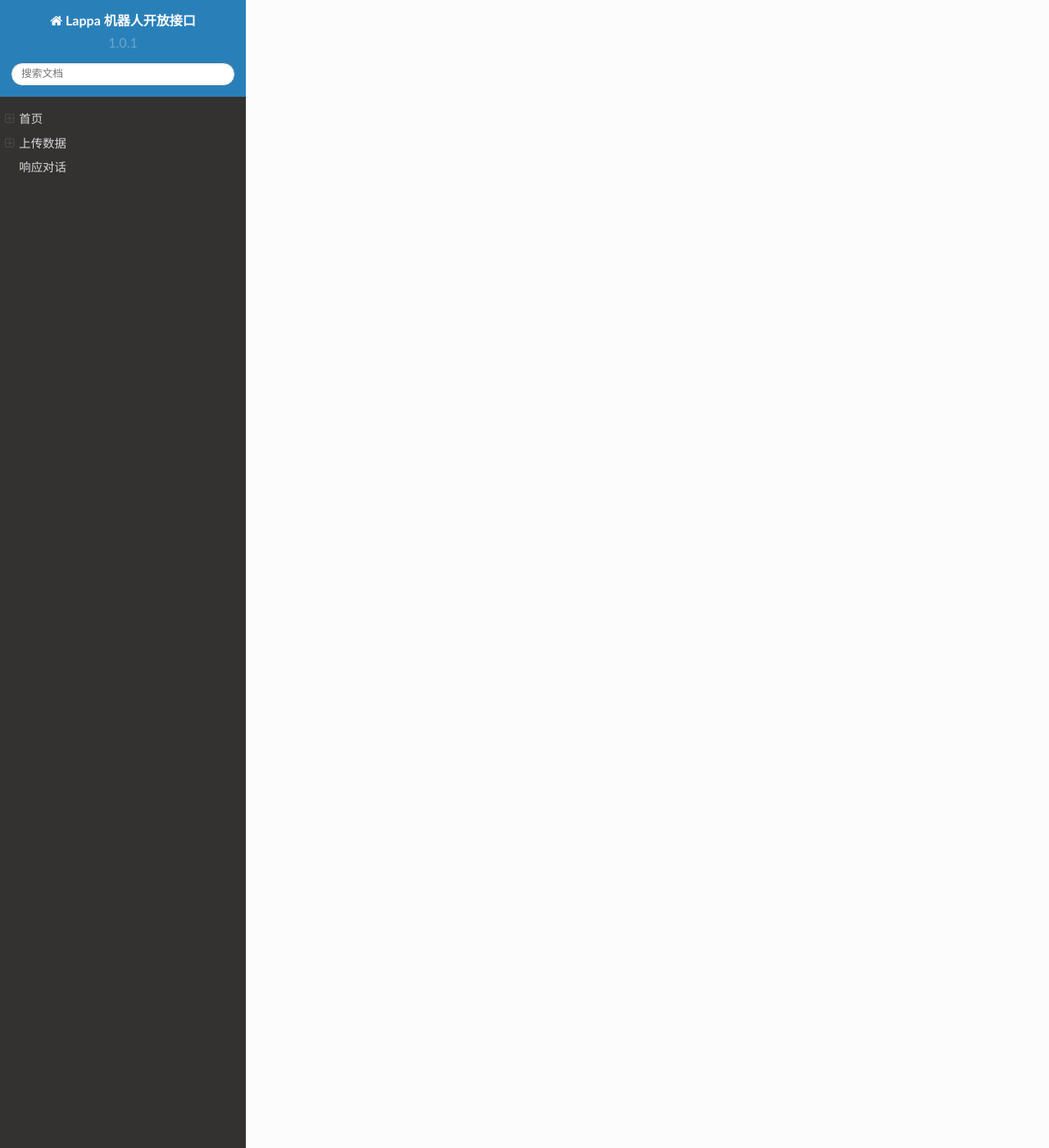
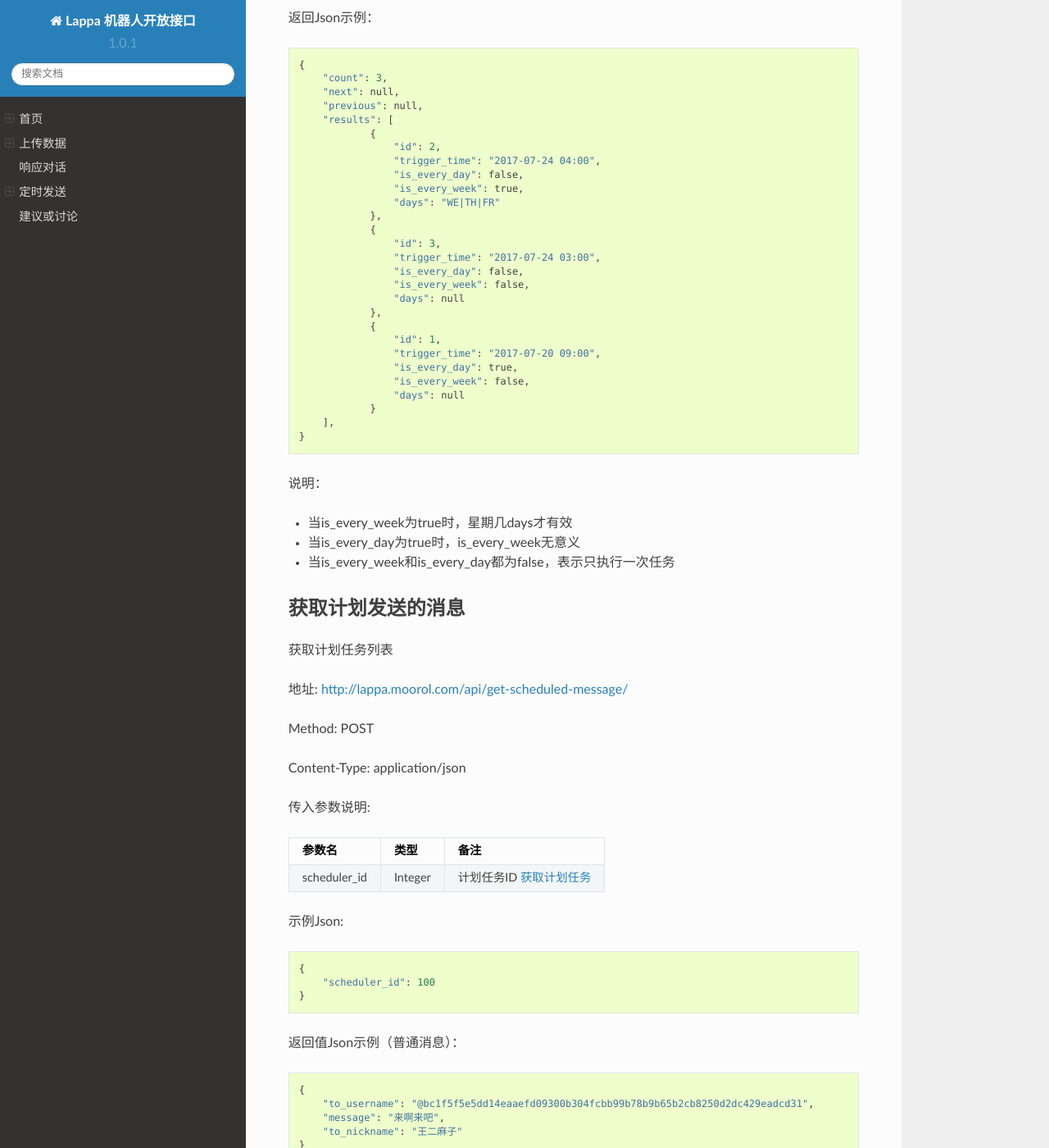
Before and after one commit to laonan/lappadocs, a Sphinx documentation site: the page built from source/index.rst, in a window 1280 px wide and 1400 px high, scrolled down 4646 px. Shown: the whole window at 82% size. Built offline with Sphinx 7.4.7 and the Read the Docs theme 2.0.0, drawn with Linux system fonts in a browser that asks for light colours; some of the changed text lies outside the part shown.

Commit message:
added get scheduler and scheduled messages

```diff
--- a/source/index.rst
+++ b/source/index.rst
@@ -60,7 +60,7 @@ token失效后返回如下提示:
         "detail": "Signature has expired."
     }
 
-建议在调用接口前，先检查token是否失效，可以在本地通过expires_in来判断。请勿无必要频繁调用此接口，目前每个secret每天调用上限为100次。
+建议在调用接口前，先检查token是否失效，可以在本地通过expires_in来判断。请勿无必要频繁调用此接口，目前普通用户每个secret每天调用上限为100次。
 
 上传数据
 ==================
@@ -207,3 +207,115 @@ group_nickname      String      群名称，可以为空
     }
 
 注：图片消息头部包含"LAPPA-IMAGE-MESSAGE"字符串，紧跟着一个空格和图片网址，请在客户端根据情况下载或直接显示图片。
+
+
+定时发送
+==================
+.. _get_schedulers:
+
+获取计划任务
+------------------
+
+获取计划任务列表
+
+地址: `http://lappa.moorol.com/api/scheduler/ <http://lappa.moorol.com/api/scheduler/>`_
+
+Method: GET
+
+Content-Type: application/x-www-form-urlencoded
+
+无传入参数
+
+返回Json示例：
+
+::
+
+    {
+        "count": 3,
+        "next": null,
+        "previous": null,
+        "results": [
+                {
+                    "id": 2,
+                    "trigger_time": "2017-07-24 04:00",
+                    "is_every_day": false,
+                    "is_every_week": true,
+                    "days": "WE|TH|FR"
+                },
+                {
+                    "id": 3,
+                    "trigger_time": "2017-07-24 03:00",
+                    "is_every_day": false,
+                    "is_every_week": false,
+                    "days": null
+                },
+                {
+                    "id": 1,
+                    "trigger_time": "2017-07-20 09:00",
+                    "is_every_day": true,
+                    "is_every_week": false,
+                    "days": null
+                }
+        ],
+    }
+
+说明：
+
+- 当is_every_week为true时，星期几days才有效
+- 当is_every_day为true时，is_every_week无意义
+- 当is_every_week和is_every_day都为false，表示只执行一次任务
+
+获取计划发送的消息
+------------------
+
+获取计划任务列表
+
+地址: `http://lappa.moorol.com/api/get-scheduled-message/ <http://lappa.moorol.com/api/get-scheduled-message/>`_
+
+Method: POST
+
+Content-Type: application/json
+
+传入参数说明:
+
+================    =======     ============================================
+ 参数名                类型                     备注
+================    =======     ============================================
+scheduler_id        Integer     计划任务ID :ref:`获取计划任务 <get_schedulers>`
+================    =======     ============================================
+
+示例Json:
+
+::
+
+    {
+        "scheduler_id": 100
+    }
+
+
+返回值Json示例（普通消息）：
+
+::
+
+    {
+        "to_username": "@bc1f5f5e5dd14eaaefd09300b304fcbb99b78b9b65b2cb8250d2dc429eadcd31",
+        "message": "来啊来吧",
+        "to_nickname": "王二麻子"
+    }
+
+返回值Json示例（图片消息）：
+
+::
+
+    {
+        "to_username": "@bc1f5f5e5dd14eaaefd09300b304fcbb99b78b9b65b2cb8250d2dc429eadcd31",
+        "message": "LAPPA-IMAGE-MESSAGE http://img.027admin.com/uploads/allimg/150822/144024523I20-102501.jpg",
+        "to_nickname": "王二麻子"
+    }
+
+注：图片消息头部包含"LAPPA-IMAGE-MESSAGE"字符串，紧跟着一个空格和图片网址，请在客户端根据情况下载或直接显示图片。
+
+建议或讨论
+==========
+
+QQ群：569325326
```
Also changed, not shown: 6 other files.
